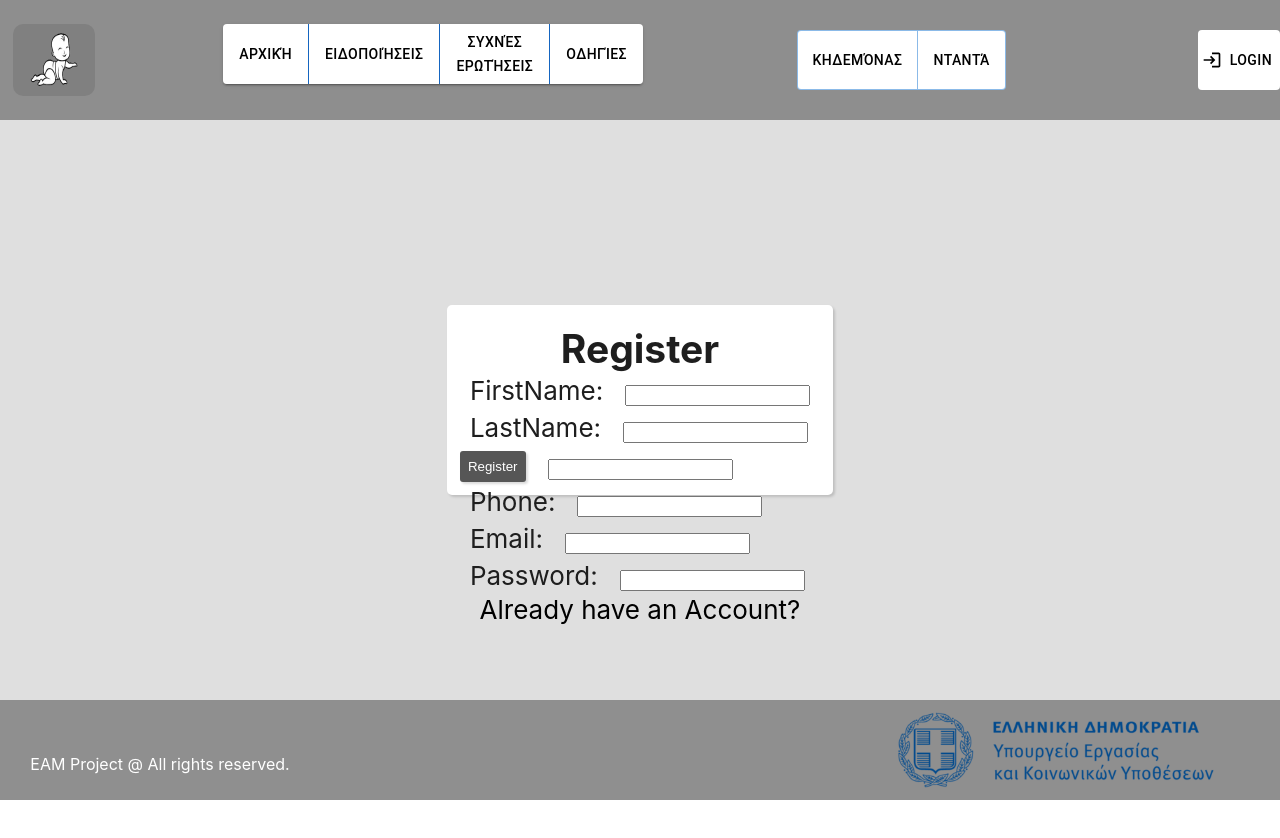
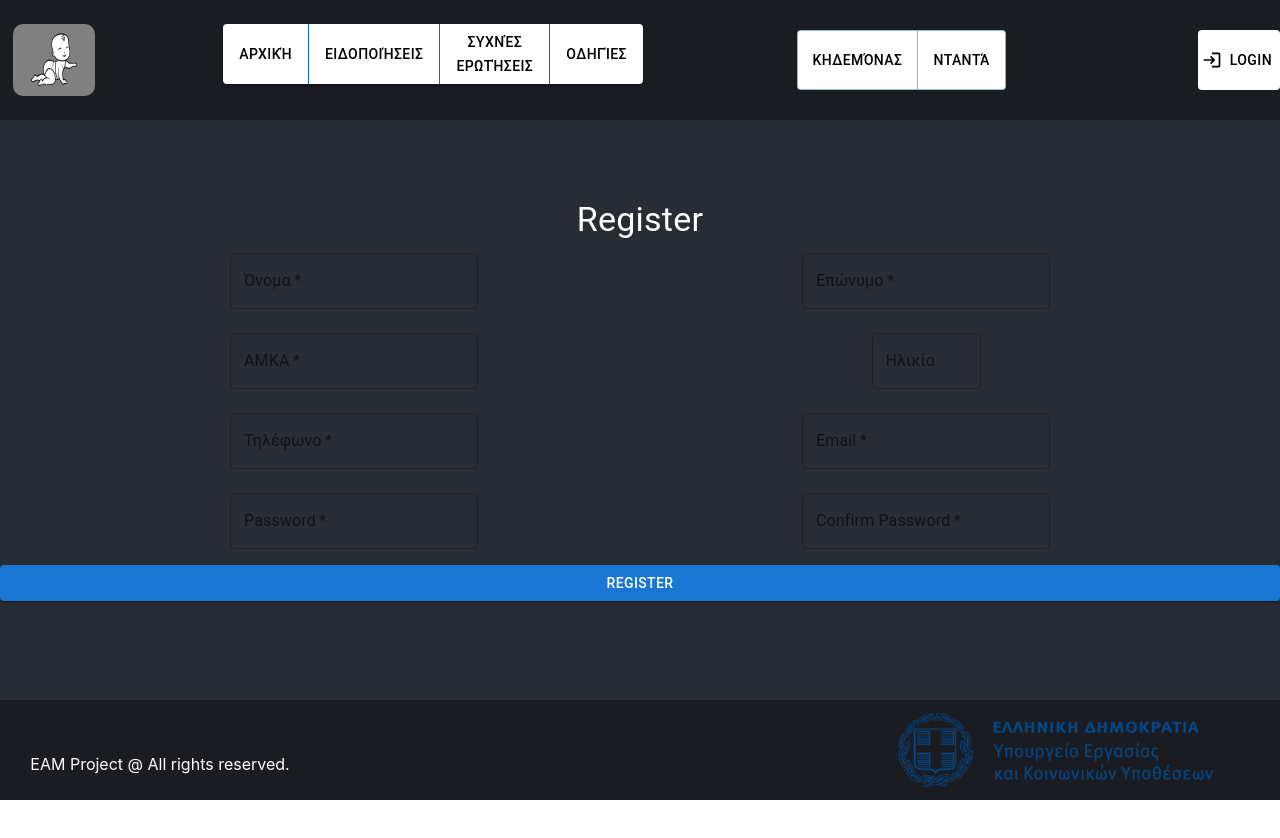
Before and after one commit to argylaz/Ntantades_ths_Geitonias, a React (Create React App) app in the folder react-ntantades-app/: page /Register in a window 1280 px wide. Shown: the top 838 px of the page. Built offline with nearby package versions, Linux system fonts and the light colour scheme; no server answers.

Commit message:
Finished registration form with mui (authentication error to be fixed)

```diff
--- a/react-ntantades-app/src/pages/Register.jsx
+++ b/react-ntantades-app/src/pages/Register.jsx
@@ -1,125 +1,297 @@
-import React, { useState } from 'react';
-import '../StyleSheets/Register.css'
-import { FIREBASE_DB, FIREBASE_AUTH } from '../config/firebase';
-import { createUserWithEmailAndPassword } from 'firebase/auth';
-import { doc, setDoc } from 'firebase/firestore';
+// import React, { useState } from 'react';
+// import '../StyleSheets/Register.css'
+// import { FIREBASE_DB, FIREBASE_AUTH } from '../config/firebase';
+// import { createUserWithEmailAndPassword } from 'firebase/auth';
+// import { doc, setDoc } from 'firebase/firestore';
 
-export default function Register() {
+// export default function Register() {
 
+//   const [email, setEmail] = useState('');
+//   const [password, setPassword] = useState('');
+//   const [firstname, setFirstName] = useState('');
+//   const [lastname, setLastName] = useState('');
+//   const [age, setAge] = useState('');
+//   const [phone, setPhone] = useState('');
+//   const [loading, setLoading] = useState(false);
+
+//   async function SignUp(event) {
+//     event.preventDefault(); // Prevent default form submission
+
+//     setLoading(true);
+//     try {
+//       const res = await createUserWithEmailAndPassword(FIREBASE_AUTH, email, password);
+//       const user = res.user;
+
+//       console.log("User registered:", user);
+
+//       // Save Added info to firestore
+//       await setDoc(doc(FIREBASE_DB, "users", user.uid), {
+//         firstname: firstname,
+//         lastname: lastname,
+//         age: age,
+//         email: email,
+//         phone: phone,
+//         createdAt: new Date().toISOString(),
+//       });
+
+//       window.location.href = "/";
+//     } catch (error) {
+//       alert(error.message);
+//     } finally {
+//       setLoading(false);
+//     }
+//   }
+
+
+//     return(
+//       <div className='register'>
+//         <form onSubmit={SignUp} className='register-container'>
+//             <h2>Register</h2>
+
+//             {/* Field for firstname */}
+//             <div className='register-row'>
+//             <label>FirstName:</label>
+//             &nbsp;&nbsp;&nbsp;
+//             <input
+//               type="text"
+//               value={firstname}
+//               onChange={(e) => setFirstName(e.target.value)}
+//               required
+//             />
+//             </div>
+
+//             {/* Field for lastname */}
+//             <div className='register-row'>
+//             <label>LastName:</label>
+//             &nbsp;&nbsp;&nbsp;
+//             <input
+//               type="text"
+//               value={lastname}
+//               onChange={(e) => setLastName(e.target.value)}
+//               required
+//             />
+//             </div>
+
+//             {/* Field for Age */}
+//             <div className='register-row'>
+//             <label>Age:</label>
+//             &nbsp;&nbsp;&nbsp;
+//             <input
+//               type="number"
+//               value={age}
+//               onChange={(e) => setAge(e.target.value)}
+//               required
+//             />
+//             </div>
+
+//             {/* Field for phone number */}
+//             <div className='register-row'>
+//               <label>Phone:</label>
+//               &nbsp;&nbsp;&nbsp;
+//               <input
+//                 type="tel"
+//                 value={phone}
+//                 onChange={(e) => setPhone(e.target.value)}
+//               />
+//             </div>
+
+//             {/* Field for Email */}
+//             <div className='register-row'>
+//                 <label>Email:</label>
+//                 &nbsp;&nbsp;&nbsp;
+//                 <input
+//                     type="email"
+//                     value={email}
+//                     onChange={(e) => setEmail(e.target.value)}
+//                 />
+//             </div>
+
+//             {/* Field for password */}
+//             <div className='register-row'>
+//                 <label>Password:</label>
+//                 &nbsp;&nbsp;&nbsp;
+//                 <input
+//                     type="password"
+//                     value={password}
+//                     onChange={(e) => setPassword(e.target.value)}
+//                 />
+//             </div>
+
+//             <button type='submit'> {loading ? 'Creating user' : 'Register'}</button>
+//             <a href='/'>Already have an Account?</a>
+//         </form>
+//       </div>
+//     )
+// }
+import React, { useState, useEffect } from "react";
+import { Button, Grid, TextField, Typography, FormGroup } from "@mui/material";
+import { onAuthStateChanged, createUserWithEmailAndPassword } from "firebase/auth";
+import { doc, setDoc } from "firebase/firestore";
+import { FIREBASE_AUTH, FIREBASE_DB } from "../config/firebase.js"; // Ensure Firebase is configured correctly
+import { useNavigate } from "react-router-dom";
+
+export default function RegisterForm() {
+  const [user, setUser] = useState(null);
   const [email, setEmail] = useState('');
   const [password, setPassword] = useState('');
   const [firstname, setFirstName] = useState('');
   const [lastname, setLastName] = useState('');
+  const [AMKA, setAMKA] = useState('');
   const [age, setAge] = useState('');
   const [phone, setPhone] = useState('');
   const [loading, setLoading] = useState(false);
+  const [confirmPassword, setConfirmPassword] = useState("");
+  const [error, setError] = useState("");
+  const navigate = useNavigate();
 
-  async function SignUp(event) {
-    event.preventDefault(); // Prevent default form submission
+  // Check Authentication State
+  useEffect(() => {
+    const unsubscribe = onAuthStateChanged(FIREBASE_AUTH, (currentUser) => {
+      setUser(currentUser);
+      if (currentUser) {
+        // Redirect if already logged in
+        navigate("/profile");
+      }
+    });
 
+    return () => unsubscribe();
+  }, [navigate]);
+
+  const handleRegister = async (e) => {
+    e.preventDefault();
     setLoading(true);
+
+    if (password !== confirmPassword) {
+      setError("Passwords do not match.");
+    } else {
+      setError("");
+      console.log("Passwords match. Proceeding with submission...");
+      // Add submission logic here
+    }
+
     try {
+      // Create a user with email and password
       const res = await createUserWithEmailAndPassword(FIREBASE_AUTH, email, password);
       const user = res.user;
 
-      console.log("User registered:", user);
-
-      // Save Added info to firestore
+      // Save user info to Firestore
       await setDoc(doc(FIREBASE_DB, "users", user.uid), {
         firstname: firstname,
         lastname: lastname,
+        AMKA: AMKA,
         age: age,
+        phone: phone,
         email: email,
-        phone: phone,
         createdAt: new Date().toISOString(),
       });
 
-      window.location.href = "/";
+      console.log("User registered successfully:", user);
+      navigate("/Profile"); // Redirect after successful registration
     } catch (error) {
       alert(error.message);
     } finally {
       setLoading(false);
     }
-  }
+  };
 
-
-    return(
-      <div className='register'>
-        <form onSubmit={SignUp} className='register-container'>
-            <h2>Register</h2>
-
-            {/* Field for firstname */}
-            <div className='register-row'>
-            <label>FirstName:</label>
-            &nbsp;&nbsp;&nbsp;
-            <input
-              type="text"
+  return (
+    <div>
+      <Typography variant="h4" gutterBottom>
+        Register
+      </Typography>
+      {!user ? (
+        <form onSubmit={handleRegister}>
+          <FormGroup>
+            <Grid container rowSpacing={1} columnSpacing={{ xs: 1, sm: 2, md: 3 }}>
+            <Grid item xs={6}>
+            <TextField
+              label="Όνομα"
               value={firstname}
               onChange={(e) => setFirstName(e.target.value)}
               required
+              sx={{ marginBottom: 2, marginRight: -10 }}
             />
-            </div>
-
-            {/* Field for lastname */}
-            <div className='register-row'>
-            <label>LastName:</label>
-            &nbsp;&nbsp;&nbsp;
-            <input
-              type="text"
+            </Grid>
+            <Grid item xs={6}>
+            <TextField
+              label="Επώνυμο"
               value={lastname}
               onChange={(e) => setLastName(e.target.value)}
               required
+              sx={{ marginBottom: 2, marginLeft: -10 }}
             />
-            </div>
-
-            {/* Field for Age */}
-            <div className='register-row'>
-            <label>Age:</label>
-            &nbsp;&nbsp;&nbsp;
-            <input
+            </Grid>
+            <Grid item xs={6}>
+            <TextField
+              label="ΑΜΚΑ"
+              value={AMKA}
+              onChange={(e) => setAMKA(e.target.value)}
+              required
+              sx={{ marginBottom: 2, marginRight: -10 }}
+            />
+            </Grid>
+            <Grid item xs={6}>
+            <TextField
+              label="Ηλικία"
               type="number"
               value={age}
               onChange={(e) => setAge(e.target.value)}
-              required
+              InputProps={{
+                inputProps: { min: 0, max: 100, step: 1 }, // Customize constraints
+              }}
+              sx={{ marginBottom: 2, marginLeft: -10 }}
             />
-            </div>
-
-            {/* Field for phone number */}
-            <div className='register-row'>
-              <label>Phone:</label>
-              &nbsp;&nbsp;&nbsp;
-              <input
-                type="tel"
+            </Grid>
+            <Grid item xs={6}>
+             <TextField
+              label="Τηλέφωνο"
               value={phone}
               onChange={(e) => setPhone(e.target.value)}
+              required
+              sx={{ marginBottom: 2, marginRight: -10 }}
             />
-            </div>
-
-            {/* Field for Email */}
-            <div className='register-row'>
-                <label>Email:</label>
-                &nbsp;&nbsp;&nbsp;
-                <input
+            </Grid>
+            <Grid item xs={6}>
+            <TextField
+              label="Email"
               type="email"
               value={email}
               onChange={(e) => setEmail(e.target.value)}
+              required
+              sx={{ marginBottom: 2, marginLeft: -10 }}
             />
-            </div>
-
-            {/* Field for password */}
-            <div className='register-row'>
-                <label>Password:</label>
-                &nbsp;&nbsp;&nbsp;
-                <input
+            </Grid>
+            <Grid item xs={6}>
+            <TextField
+              label="Password"
               type="password"
               value={password}
               onChange={(e) => setPassword(e.target.value)}
+              required
+              sx={{ marginBottom: 2, marginRight: -10 }}
             />
+            </Grid>
+            <Grid item xs={6}>
+            <TextField
+              label="Confirm Password"
+              type="password"
+              value={confirmPassword}
+              onChange={(e) => setConfirmPassword(e.target.value)}
+              required
+              error={!!error}
+              helperText={error}
+              sx={{ marginBottom: 2, marginLeft: -10 }}
+            />
+            </Grid>
+            </Grid>
+            <Button type="submit" variant="contained" color="primary" disabled={loading}>
+              {loading ? "Registering..." : "Register"}
+            </Button>
+          </FormGroup>
+        </form>
+      ) : (
+        <Typography>You are already registered and logged in!</Typography>
+      )}
     </div>
-
-            <button type='submit'> {loading ? 'Creating user' : 'Register'}</button>
-            <a href='/'>Already have an Account?</a>
-        </form>
-      </div>
-    )
+  );
 }
```
Lines whose indentation alone changed are shown as unchanged.
